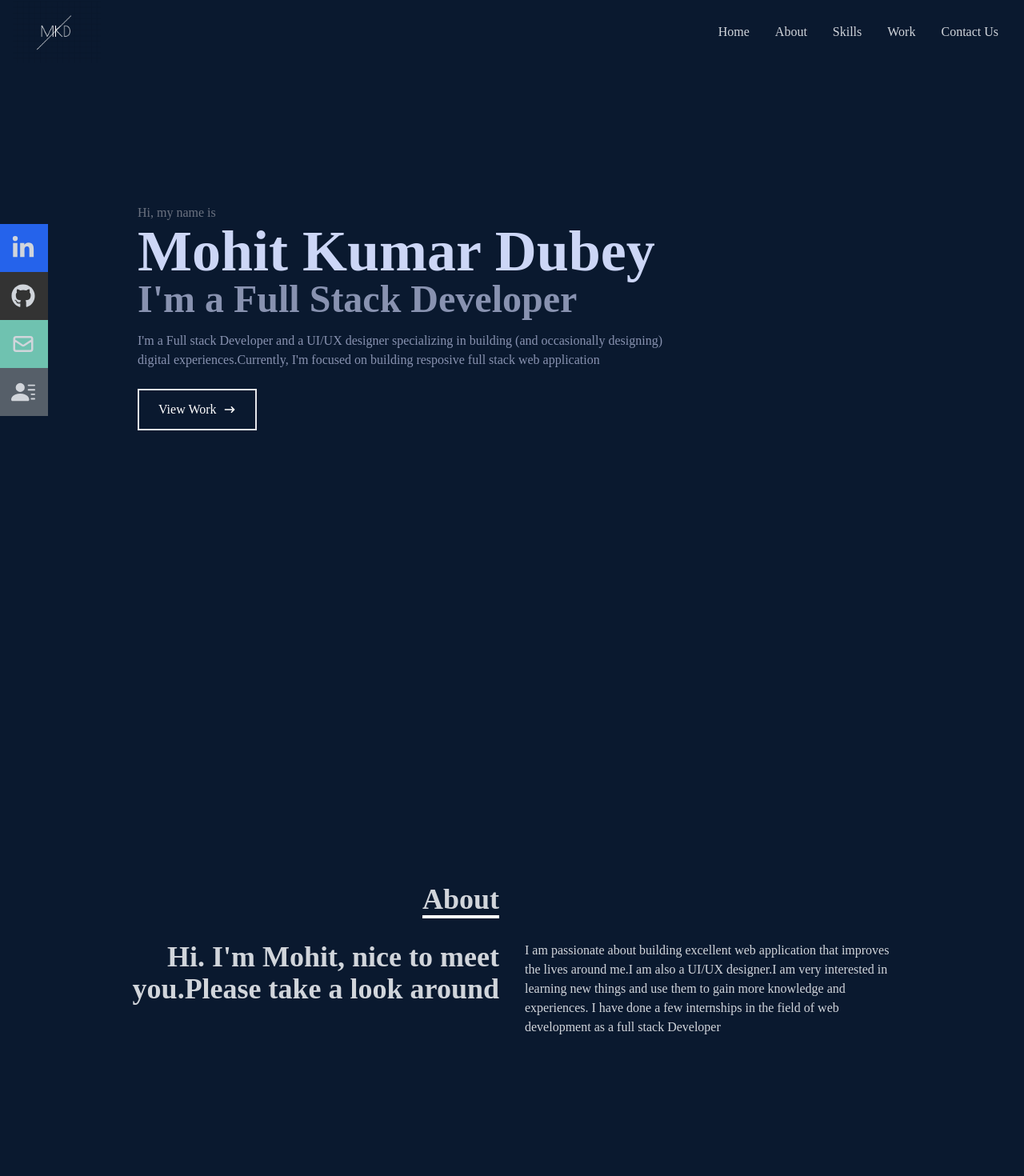
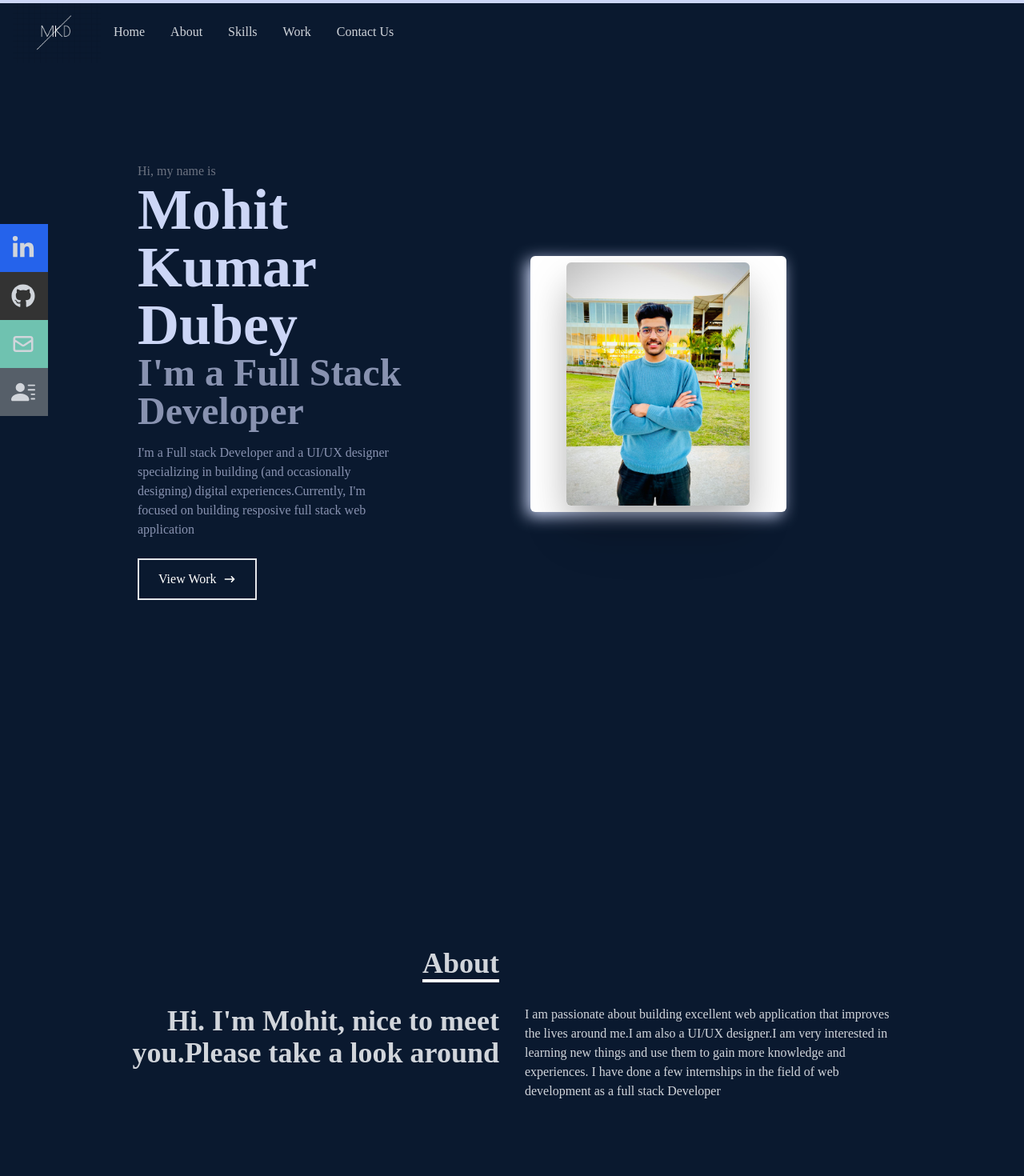
Before and after one commit to Mohit030802/Portfolio, a React (Create React App) app: page / in a window 1280 px wide. Shown: the top 1470 px of the page at 80% size. Built offline with nearby package versions, Linux system fonts and the light colour scheme.

Commit message:
Home Section animation added

```diff
--- a/package.json
+++ b/package.json
@@ -3,14 +3,17 @@
   "version": "0.1.0",
   "private": true,
   "dependencies": {
+    "@react-spring/parallax": "^9.7.3",
     "@testing-library/jest-dom": "^5.16.4",
     "@testing-library/react": "^13.3.0",
     "@testing-library/user-event": "^13.5.0",
+    "framer-motion": "^10.16.16",
     "react": "^18.2.0",
     "react-dom": "^18.2.0",
     "react-icons": "^4.4.0",
     "react-scripts": "^5.0.1",
     "react-scroll": "^1.8.7",
+    "react-spring": "^9.7.3",
     "react-toastify": "^9.1.3",
     "web-vitals": "^2.1.4"
   },
--- a/src/App.js
+++ b/src/App.js
@@ -5,17 +5,22 @@ import Navbar from "./components/Navbar";
 import Skills from "./components/Skills";
 import Works from "./components/Works";
 
-
+import "./app.css";
+import { motion, useScroll } from "framer-motion";
 function App() {
+  const { scrollYProgress } = useScroll();
   return (
-    <div>
-     <Navbar/>
-     <Home />
-     <About/>
-     <Skills/>
-     <Works/>
-     <Contact/>
-
+    <div className="bg-[#0a192f]">
+      <motion.div
+        className="fixed top-0 left-0 w-full h-1 bg-[#ccd6f6]"
+        style={{ scaleX: scrollYProgress }}
+      />
+      <Navbar />
+      <Home />
+      <About />
+      <Skills />
+      <Works />
+      <Contact />
     </div>
   );
 }
--- /dev/null
+++ b/src/app.css
@@ -0,0 +1,9 @@
+.progress-bar {
+    position: fixed;
+    top: 0;
+    left: 0;
+    right: 0;
+    height: 10px;
+    background: var(--red);
+    transform-origin: 0%;
+  }
--- a/src/components/About.jsx
+++ b/src/components/About.jsx
@@ -1,9 +1,25 @@
 import React from 'react'
+import { motion } from 'framer-motion'
+const cardVariants = {
+    offscreen: {
+        y: 30,
+    },
+    onscreen: {
+        y: 50,
+        transition: {
 
+            bounce: 0.4,
+            duration: 2,
+        },
+    },
+};
 const About = () => {
     return (
-        <div name='about' className='w-full h-screen bg-[#0a192f] text-gray-300'>
-            <div className='flex flex-col justify-center items-center w-full h-full'>
+        <motion.div
+            initial={{opacity:0}}
+            whileInView={{opacity:1}}
+            viewport={{ once: true}}  name='about' className='w-full h-screen  text-gray-300'>
+            <div className='flex flex-col justify-center items-center w-full h-full' >
                 <div className='max-w-[1000px] w-full px-4 grid grid-cols-2 gap-8'>
                     <div className='sm:text-right pb-8 pl-4'>
                         <p className='text-4xl font-bold inline border-b-4 border-white'>About</p>
@@ -28,7 +44,7 @@ const About = () => {
 
             </div>
 
-        </div>
+        </motion.div>
     )
 }
 
--- a/src/components/Contact.jsx
+++ b/src/components/Contact.jsx
@@ -26,7 +26,7 @@ const Contact = () => {
   }
 
   return (
-    <div name='contact' className='w-full h-screen bg-[#0a192f] flex justify-center items-center  p-4'>
+    <div name='contact' className='w-full h-screen  flex justify-center items-center  p-4'>
       <form onSubmit={(e) => submit(e)} className='form flex flex-col max-w-[600px]  w-full'>
         <div className='pb-8'>
           <p className='text-4xl  font-bold inline border-b-4 border-white text-gray-300'>Contact</p>
--- a/src/components/Home.jsx
+++ b/src/components/Home.jsx
@@ -1,34 +1,92 @@
 import React from 'react'
 import { HiArrowNarrowRight } from 'react-icons/hi'
 import { Link } from 'react-scroll'
+import { motion } from 'framer-motion'
+import me from '../assets/me.jpeg'
+const cardVariants = {
+  offscreen: {
+    y: 300,
+  },
+  onscreen: {
+    y: 50,
+    rotate: -10,
+    transition: {
+      type: "spring",
+      bounce: 0.4,
+      duration: 0.8,
+    },
+  },
+};
+const fadeInVariants = {
+  hidden: { opacity: 0 },
+  visible: { opacity: 1 },
+
+};
 const Home = () => {
   return (
-    <div name='home' className='w-full h-screen bg-[#0a192f]'>
-      <div className='max-w-[1000px] mx-auto px-8 flex flex-col justify-center h-full'>
-        <p className='text-gray-500'>Hi, my name is</p>
-        <h1 className='text-4xl sm:text-7xl font-bold text-[#ccd6f6]'>Mohit Kumar Dubey</h1>
-        <h2 className='text-3xl sm:text-5xl font-bold text-[#8892b0]'>I'm a Full Stack Developer</h2>
+    <motion.div name='home' className='w-full h-screen '
+      initial="offscreen"
+      whileInView="onscreen"
+      viewport={{ once: true, amount: 0.8 }}>
+      <motion.div variants={fadeInVariants}
+        initial='hidden'
+        animate='visible'
+        transition={{ delay: 0.5, duration: 1 }} className='max-w-[1000px] mx-auto flex px-8 gap-8 r h-full' >
+        <div className='flex flex-col justify-center items-start'>
+          <motion.p variants={fadeInVariants}
+            initial='hidden'
+            animate='visible'
+            transition={{ delay: 0.5, duration: 1 }} className='text-gray-500'>Hi, my name is</motion.p>
+          <motion.h1 variants={fadeInVariants}
+            initial='hidden'
+            animate='visible'
+            transition={{ delay: 1, duration: 1 }} className='text-4xl sm:text-7xl font-bold text-[#ccd6f6]'>Mohit Kumar Dubey</motion.h1>
+          <motion.h2 variants={fadeInVariants}
+            initial='hidden'
+            animate='visible'
+            transition={{ delay: 1.5, duration: 1 }} className='text-3xl sm:text-5xl font-bold text-[#8892b0]'>I'm a Full Stack Developer</motion.h2>
 
-        <p className=' text-[#8892b0] py-4 max-w-[700px]'> I'm a Full stack Developer and a UI/UX designer
+          <motion.p variants={fadeInVariants}
+            initial='hidden'
+            animate='visible'
+            transition={{ delay: 1.5, duration: 1 }} className=' text-[#8892b0] py-4 max-w-[700px]'> I'm a Full stack Developer and a UI/UX designer
             specializing in building (and occasionally
             designing) digital experiences.Currently, I'm focused on
             building resposive full stack web application
-        </p>
-        <div>
+          </motion.p>
+          <motion.div variants={fadeInVariants}
+            initial='hidden'
+            animate='visible'
+            transition={{ delay: 1.75, duration: 1 }}>
             <Link to="work" smooth={true} duration={500} >
               <button className='text-white group border-2 py-3 px-6 flex items-center my-2 hover:bg-white hover:border-white hover:text-black'>
                 View Work
                 <span className='group-hover:rotate-90'>
                   <HiArrowNarrowRight className='ml-2' />
-
                 </span>
               </button>
             </Link>
+          </motion.div>
         </div>
 
+        <div className='flex justify-center items-center '>
+          <motion.div
+            className='absolute bg-white w-[25%] h-[40%] transform rotate-90 z-0 rounded-md shadow-[5px_5px_20px_rgb(204,214,246)]'
+            initial={{ opacity: 0 }}
+            animate={{ opacity: 1 }}
+            transition={{ delay: 0.5, duration: 1 }}
+          />
+          <motion.div
+            className='flex justify-center items-center z-5 '
+
+          >
+
+            <motion.img className='w-[40%] h-[20%] drop-shadow-2xl shadow-2xl rounded-md  ' variants={fadeInVariants} src={me} alt="" />
+          </motion.div>
         </div>
+      </motion.div>
 
-    </div>
+    </motion.div>
   )
 }
 
--- a/src/components/Navbar.jsx
+++ b/src/components/Navbar.jsx
@@ -1,65 +1,70 @@
-import React,{useState} from 'react'
+import React, { useState } from 'react'
 
-import {FaBars,FaTimes,FaGithub,FaLinkedinIn} from 'react-icons/fa'
-import {HiOutlineMail} from 'react-icons/hi'
-import {BsFillPersonLinesFill} from 'react-icons/bs'
+import { FaBars, FaTimes, FaGithub, FaLinkedinIn } from 'react-icons/fa'
+import { HiOutlineMail } from 'react-icons/hi'
+import { BsFillPersonLinesFill } from 'react-icons/bs'
 import Logo from '../assets/logo.png'
-import {Link} from 'react-scroll'
+import { Link } from 'react-scroll'
 
 const Navbar = () => {
-    const [nav,setNav]=useState(false)
-    const handleClick =()=>setNav(!nav)
+  const [nav, setNav] = useState(false)
+  const handleClick = () => setNav(!nav)
+
   return (
-    <div className='fixed w-full h-[80px] flex justify-between items-center px-4 bg-[#0a192f] text-gray-300'>
+    <div className=' w-full h-[80px] flex justify-between items-center px-4  text-gray-300'
+
+   >
+      <div  className='flex items-center justify-betwee w-fuln'>
+
         <div>
-          <img src={Logo} alt="Image logo here" style={{width:'110px'}} />
+          <img src={Logo} alt="Image logo here" style={{ width: '110px' }} />
         </div>
 
         <ul className='hidden md:flex'>
           <li>
-              <Link  to="home"  smooth={true} duration={500} >
+            <Link to="home" smooth={true} duration={500} >
               Home
             </Link>
           </li>
           <li>
-              <Link  to="about"  smooth={true} duration={500} >
+            <Link to="about" smooth={true} duration={500} >
               About
             </Link>
           </li>
           <li>
-              <Link  to="skills"  smooth={true} duration={500} >
+            <Link to="skills" smooth={true} duration={500} >
               Skills
             </Link>
           </li>
           <li>
-              <Link  to="work"  smooth={true} duration={500} >
+            <Link to="work" smooth={true} duration={500} >
               Work
             </Link>
           </li>
           <li>
-              <Link  to="contact"  smooth={true} duration={500} >
+            <Link to="contact" smooth={true} duration={500} >
               Contact Us
             </Link>
           </li>
         </ul>
 
         <div onClick={handleClick} className='md:hidden z-10'>
-          {!nav ? <FaBars/>:<FaTimes/>}
+          {!nav ? <FaBars /> : <FaTimes />}
         </div>
-      <ul className={!nav ?'hidden':'absolute top-0 left-0 w-full h-screen bg-[#0a192f] flex flex-col justify-center items-center'}>
-              <li className='py-6 text-4xl'><Link onClick={handleClick}  to="home"  smooth={true} duration={500} >
+        <ul className={!nav ? 'hidden' : 'absolute top-0 left-0 w-full h-screen flex flex-col justify-center items-center'}>
+          <li className='py-6 text-4xl'><Link onClick={handleClick} to="home" smooth={true} duration={500} >
             Home
           </Link></li>
-              <li className='py-6 text-4xl'><Link onClick={handleClick}  to="about"  smooth={true} duration={500} >
+          <li className='py-6 text-4xl'><Link onClick={handleClick} to="about" smooth={true} duration={500} >
             About
           </Link></li>
-              <li className='py-6 text-4xl'><Link  onClick={handleClick} to="skills"  smooth={true} duration={500} >
+          <li className='py-6 text-4xl'><Link onClick={handleClick} to="skills" smooth={true} duration={500} >
             Skills
           </Link></li>
-              <li className='py-6 text-4xl'> <Link onClick={handleClick} to="work"  smooth={true} duration={500} >
+          <li className='py-6 text-4xl'> <Link onClick={handleClick} to="work" smooth={true} duration={500} >
             Work
           </Link></li>
-              <li className='py-6 text-4xl'><Link onClick={handleClick}  to="contact"  smooth={true} duration={500} >
+          <li className='py-6 text-4xl'><Link onClick={handleClick} to="contact" smooth={true} duration={500} >
             Contact Us
           </Link></li>
         </ul>
@@ -67,19 +72,20 @@ const Navbar = () => {
           <ul>
             <li className='w-[160px] h-[60px] flex justify-between items-center ml-[-100px] hover:ml-[-10px] duration-300 bg-blue-600'>
               <a className='flex justify-between items-center w-full text-gray-300' href="https://www.linkedin.com/in/mohit-kumar-dubey-7b5060203/" target="_blank">
-                    LinkedIn <FaLinkedinIn size={30}/></a></li>
+                LinkedIn <FaLinkedinIn size={30} /></a></li>
             <li className='w-[160px] h-[60px] flex justify-between items-center ml-[-100px] hover:ml-[-10px] duration-300 bg-[#333333]'>
               <a className='flex justify-between items-center w-full text-gray-300' href="https://github.com/Mohit030802" target="_blank">
-                    GitHub <FaGithub size={30}/></a></li>
+                GitHub <FaGithub size={30} /></a></li>
 
             <li className='w-[160px] h-[60px] flex justify-between items-center ml-[-100px] hover:ml-[-10px] duration-300 bg-[#6fc2b0]'>
               <a className='flex justify-between items-center w-full text-gray-300' href="/" >
-                    Mail <HiOutlineMail size={30}/></a></li>
+                Mail <HiOutlineMail size={30} /></a></li>
 
             <li className='w-[160px] h-[60px] flex justify-between items-center ml-[-100px] hover:ml-[-10px] duration-300 bg-[#565f69]'>
               <a className='flex justify-between items-center w-full text-gray-300' href="https://drive.google.com/file/d/1eBLxs1u6UbnmuHSlNFzCNcybN6t0-cKj/view?usp=drive_link" target="_blank">
-                    Resume <BsFillPersonLinesFill size={30}/></a></li>
+                Resume <BsFillPersonLinesFill size={30} /></a></li>
           </ul>
+        </div>
       </div>
     </div>
   )
--- a/src/components/Skills.jsx
+++ b/src/components/Skills.jsx
@@ -10,7 +10,7 @@ import Figma from '../assets/figma.svg'
 
 const Skills = () => {
     return (
-        <div name='skills' className='bg-[#0a192f] w-full h-screen text-gray-300'>
+        <div name='skills' className='w-full h-screen text-gray-300'>
             <div className='max-w-[1000px] mx-auto p-4 flex flex-col justify-center w-full h-full'>
                 <div>
                     <p className='text-4xl font-bold border-b-4 inline'>Skills</p>
--- a/src/components/Works.jsx
+++ b/src/components/Works.jsx
@@ -8,7 +8,7 @@ import Ui2 from '../assets/ui2.png'
 
 const Works = () => {
   return (
-    <div name='work' className='w-full md:h-screen text-gray-300 bg-[#0a192f]'>
+    <div name='work' className='w-full md:h-screen text-gray-300 '>
         <div className='max-w-[1000px] mx-auto p-4 w-full h-full flex flex-col justify-center'>
             <div className='pb-8'>
                 <p className='text-4xl font-bold inline border-b-4 border-white'>Work</p>
--- a/tailwind.config.js
+++ b/tailwind.config.js
@@ -3,7 +3,11 @@ module.exports = {
     "./src/**/*.{js,jsx,ts,tsx}",
   ],
   theme: {
-    extend: {},
+    extend: {
+      boxShadow: {
+        '3xl': '0 35px 60px -15px rgba(0, 0, 0, 0.3)',
+      }
+    },
   },
   plugins: [],
 }
```
Also changed, not shown: src/assets/me.jpeg (added), src/index.css (line endings or trailing spaces), 1 other file (tests, documents, lock files or other folders). Lines whose indentation alone changed are shown as unchanged.
